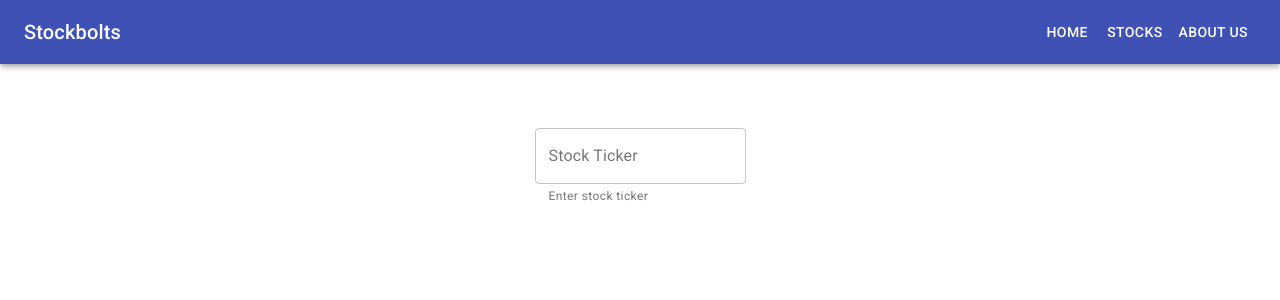
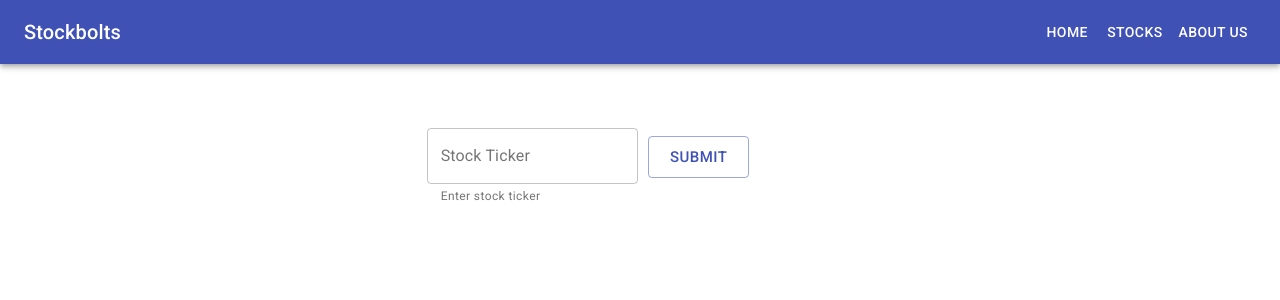
Before and after one commit to milosbunijevac/stockmonitoring_ui, a React (Create React App) app: page /stocks in a window 1280 px wide. Shown: the top 300 px of the page. Built offline with nearby package versions, Linux system fonts and the light colour scheme.

Commit message:
Added button, styling for SearchField component and the component itself

```diff
--- a/src/components/App/App.css
+++ b/src/components/App/App.css
@@ -1,5 +1,4 @@
 .App {
-  text-align: center;
   margin-top: 5%;
   margin-bottom: 5%;
 }
--- /dev/null
+++ b/src/components/Stocks/Searchfield/Searchfield.tsx
@@ -0,0 +1,60 @@
+import React, { ChangeEvent } from "react";
+import { useDispatch, useSelector } from "react-redux";
+import { makeStyles } from "@material-ui/core/styles";
+import TextField from "@material-ui/core/TextField";
+import Grid from "@material-ui/core/Grid";
+import Button from "@material-ui/core/Button";
+import { StockTickerNameState } from "../../../type";
+import { editTickerNameActionCreator } from "../../../redux/store";
+
+const useStyles = makeStyles((theme) => ({
+  margin: {
+    margin: theme.spacing(1),
+  },
+}));
+
+const SearchField: React.FC = () => {
+  const dispatch = useDispatch();
+  const tickerValue = useSelector(
+    (state: StockTickerNameState) => state.ticker
+  );
+  const classes = useStyles();
+
+  const handleTickerChange = (e: ChangeEvent<HTMLInputElement>): void => {
+    e.preventDefault();
+    dispatch(editTickerNameActionCreator(e.target.value));
+  };
+
+  return (
+    <>
+      <form>
+        <Grid container direction="row" justify="center">
+          <Grid item xs={4} />
+          <Grid item xs={2}>
+            <TextField
+              id="stockTickerEntry"
+              label="Stock Ticker"
+              variant="outlined"
+              value={tickerValue}
+              onChange={handleTickerChange}
+              helperText="Enter stock ticker"
+            />
+          </Grid>
+          <Grid item xs={2}>
+            <Button
+              color="primary"
+              size="large"
+              variant="outlined"
+              className={classes.margin}
+            >
+              Submit
+            </Button>
+          </Grid>
+          <Grid item xs={4} />
+        </Grid>
+      </form>
+    </>
+  );
+};
+
+export default SearchField;
--- a/src/components/Stocks/Stocks.tsx
+++ b/src/components/Stocks/Stocks.tsx
@@ -1,30 +1,10 @@
-import React, { ChangeEvent } from "react";
-import { useDispatch, useSelector } from "react-redux";
-import TextField from "@material-ui/core/TextField";
-import { StockTickerNameState } from "../../type";
-import { editTickerNameActionCreator } from "../../redux/store";
+import React from "react";
+import SearchField from "./Searchfield/Searchfield";
 
 const Stocks: React.FC = () => {
-  const dispatch = useDispatch();
-  const tickerValue = useSelector(
-    (state: StockTickerNameState) => state.ticker
-  );
-
-  const handleTickerChange = (e: ChangeEvent<HTMLInputElement>): void => {
-    e.preventDefault();
-    dispatch(editTickerNameActionCreator(e.target.value));
-  };
-
   return (
     <>
-      <TextField
-        id="stockTickerEntry"
-        label="Stock Ticker"
-        variant="outlined"
-        value={tickerValue}
-        onChange={handleTickerChange}
-        helperText="Enter stock ticker"
-      />
+      <SearchField />
     </>
   );
 };
```
